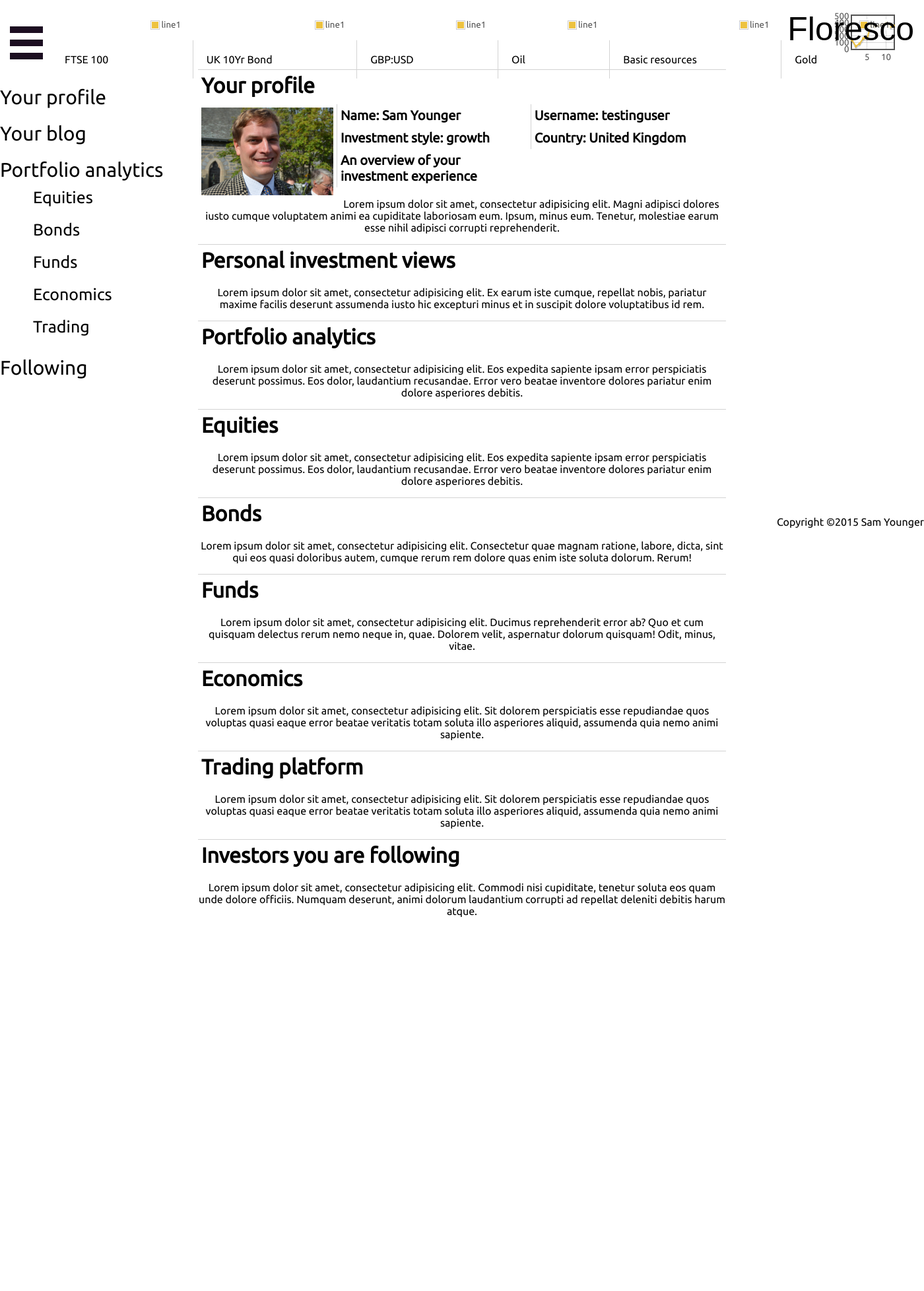
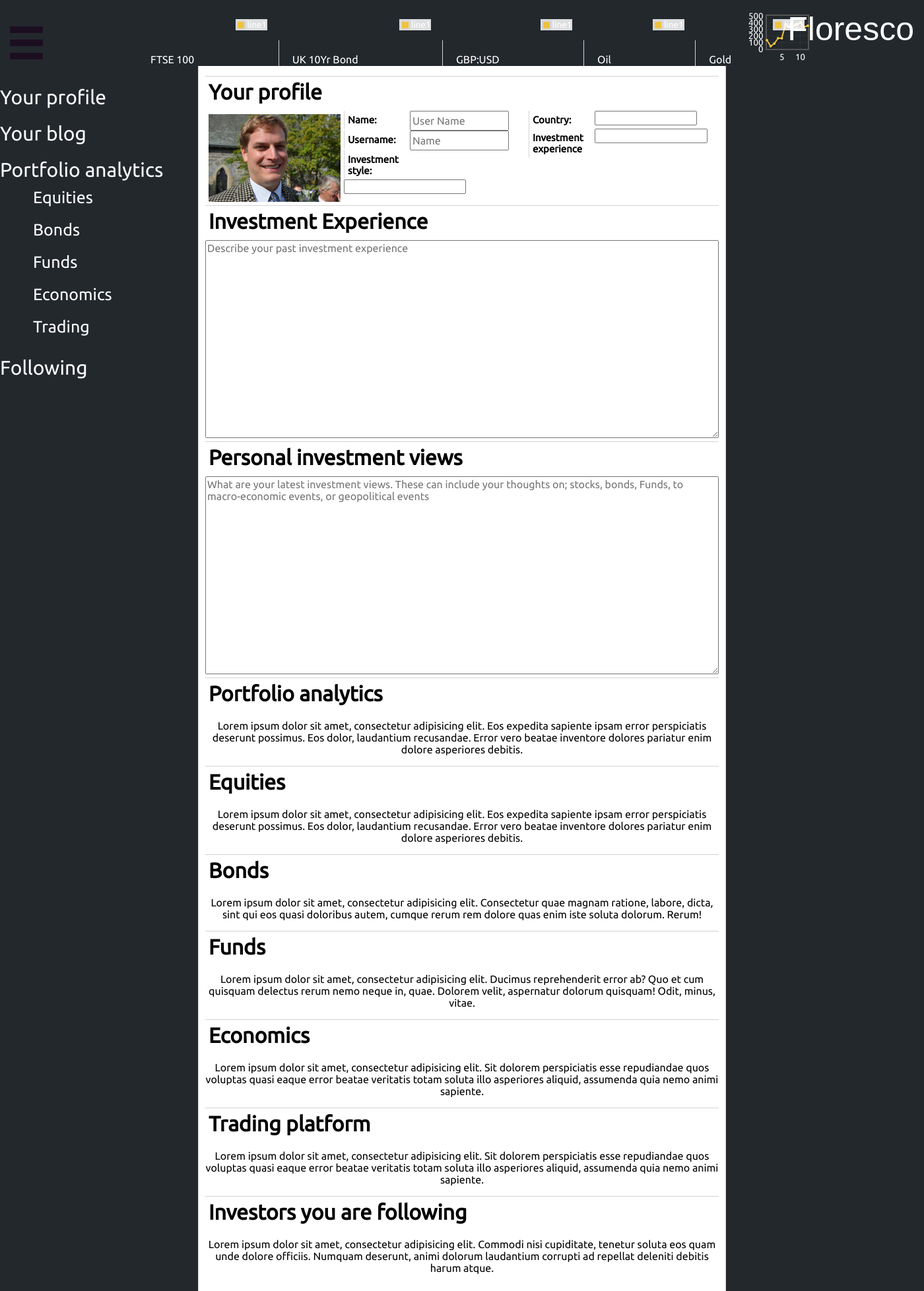
Before and after one commit to samyounger/floresco, a PHP site: page /main.html in a window 1400 px wide. Shown: the whole page at 66% size. Before the commit the page ends 1390 px from the top, so only its background shows below. Run offline with PHP 8.4, Linux system fonts and the light colour scheme; some libraries are stand-ins or nearby versions.

Commit message:
Formatting changes, & adding forms
added slate-background. Added forms to the profile section, and
textarea boxes to other sections.

```diff
--- a/CSS/style.css
+++ b/CSS/style.css
@@ -1,9 +1,10 @@
 * {
   box-sizing: border-box;
+  color: white;
   /*border: 1px dashed blue;*/
 }
 body {
-  /*background-color: #A182A4;*/
+  background-color: #23282D;
   font-family: 'Ubuntu', 'Arial', Sans-serif;
   margin: 0 auto;
   overflow-x: hidden;
@@ -11,7 +12,10 @@ body {
 }
 a {
   text-decoration: none;
-  color: black;
+  color: white;
+}
+site-wrap a {
+    color: black;
 }
 .about {
   position: relative;;
@@ -75,7 +79,7 @@ a {
 .register {
   margin: 0 auto;
   text-align: center;
-  border-top: 5px solid;
+  border-top: 5px solid #1C0E21;
   width: 150px;
   display: inline-block;
   font-size: 30px;
@@ -135,17 +139,6 @@ footer {
   }
   .site-nav a {
     color: #654F6F;
-  }
-  .site-wrap {
-      display: inline-block;
-      margin: 0 auto;
-      min-width: 100%;
-      min-height: 100%;
-      position: relative;
-      top: 0;
-      bottom: 100%;
-      left: 0;
-      z-index: 0;
   }
   .navigation {
     padding: 0;
@@ -245,14 +238,17 @@ footer {
 }
 
 site-wrap {
+    background-color: white;
     position: absolute;
     width: 800px;
     margin: 0 auto;
-    padding: 0;
+    padding: 10px;
     left: 0%;
     right: 0%;
     top: 100px;
     text-align: left;
+    border-left: 1px solid lightgrey;
+    border-right: 1px solid lightgrey;
 }
 site-wrap h1 {
     text-align: left;
@@ -260,6 +256,7 @@ site-wrap h1 {
     margin: 5px 0;
     padding: 5px;
     border-top: 1px solid lightgray;
+    color: black;
 }
 site-wrap img {
     float: left;
@@ -267,21 +264,38 @@ site-wrap img {
     padding: 0;
     margin: 5px;
 }
+.profilebox {
+  float: left;
+  width: 280px;
+}
 site-wrap h2 {
-    font-size: 20px;
-    display: inline-block;
+    font-size: 15px;
+    float: left;
     border-left: 1px solid lightgrey;
     padding: 5px;
-    margin: 0;
-    width: 290px;
+    margin:  0;
+    width: 100px;
+    color: black;
 }
 site-wrap h2:last-child {
-    display: block;
+    float: left;
     clear: both;
 }
-
 site-wrap p {
     text-align: center;
+    clear: both;
+    color: black;
+}
+input {
+    width: 150px;
+    height: 30px;
+    float: left;
+    color: black;
+}
+textarea {
+    width: 100%;
+    height: 300px;
+    color: black;
 }
 
 /*This is the clearfix*/
--- a/javascript/main.js
+++ b/javascript/main.js
@@ -1,11 +1,18 @@
-var data = [
-    [1, 130], [2, 40], [3, 80], [4, 160], [5, 159], [6, 370],
-    [7, 330], [8, 350], [9, 370], [10, 400], [11, 330], [12, 350]
-];
 
-var dataset = [
-    {
-        label: "line1",
-        data: data
-    }
-];
+    var data = [[1, 130], [2, 40], [3, 80], [4, 160], [5, 159], [6, 370], [7, 330], [8, 350], [9, 370], [10, 400], [11, 330], [12, 350]];
+
+    var dataset = [{label: "line1",data: data}];
+
+    var options = {
+        series: {
+            lines: { show: true },
+            points: {
+                radius: 1,
+                show: true
+            }
+        }
+    };
+
+    $(document).ready(function () {
+        $.plot($(".chart-placeholder"), dataset, options);
+    });
--- a/main.html
+++ b/main.html
@@ -6,27 +6,7 @@
 	<link type="text/css" rel="stylesheet" href="css/normalize.css" />
     <link href='https://fonts.googleapis.com/css?family=Ubuntu' rel='stylesheet' type='text/css'>
     <title>Floresco</title>
-    <script type="text/javascript" src="http://www.pureexample.com/js/lib/jquery-1.8.3.min.js"></script>
-    <script type="text/javascript" src="http://www.pureexample.com/js/flot/jquery.flot.min.js"></script>
-    <script type="text/javascript">
-    var data = [[1, 130], [2, 40], [3, 80], [4, 160], [5, 159], [6, 370], [7, 330], [8, 350], [9, 370], [10, 400], [11, 330], [12, 350]];
 
-    var dataset = [{label: "line1",data: data}];
-
-    var options = {
-        series: {
-            lines: { show: true },
-            points: {
-                radius: 1,
-                show: true
-            }
-        }
-    };
-
-    $(document).ready(function () {
-        $.plot($(".chart-placeholder"), dataset, options);
-    });
-    </script>
 </head>
 <body>
     <input type="checkbox" id="nav-trigger" class="nav-trigger" />
@@ -40,8 +20,6 @@
             <li class="market-charts">GBP:USD</li>
             <div class="chart-placeholder"></div>
             <li class="market-charts">Oil</li>
-            <div class="chart-placeholder"></div>
-            <li class="market-charts">Basic resources</li>
             <div class="chart-placeholder"></div>
             <li class="market-charts">Gold</li>
             <div class="chart-placeholder"></div>
@@ -79,14 +57,62 @@
     <site-wrap>
         <h1><a href="#">Your profile</a></h1>
             <img src="images/profile-photo.jpg" alt="profile-photo">
-            <h2>Name: Sam Younger</h2>
-            <h2>Username: testinguser</h2>
-            <h2>Investment style: growth</h2>
-            <h2>Country: United Kingdom</h2>
-            <h2>An overview of your investment experience</h2>
-            <p>Lorem ipsum dolor sit amet, consectetur adipisicing elit. Magni adipisci dolores iusto cumque voluptatem animi ea cupiditate laboriosam eum. Ipsum, minus eum. Tenetur, molestiae earum esse nihil adipisci corrupti reprehenderit.</p>
-        <h1><a href="#">Personal investment views</a></h1>
-            <p>Lorem ipsum dolor sit amet, consectetur adipisicing elit. Ex earum iste cumque, repellat nobis, pariatur maxime facilis deserunt assumenda iusto hic excepturi minus et in suscipit dolore voluptatibus id rem.</p>
+            <div class="profilebox">
+                <h2>Name:</h2>
+                <input type="text" id="name" placeholder="User Name"></input>
+                <h2>Username:</h2>
+                <input type="text" id="username" placeholder="Name"></input>
+                <h2>Investment style:</h2>
+                <select name="Strategy" id="strategy">
+                    <optgroup label="Low-risk">
+                    <option value="maximum-caution">Maximum caution</option>
+                    <option value="capital-preservation">Capital preservation</option>
+                    <optgroup label="Medium-risk">
+                    <option value="cautious">Cautious</option>
+                    <option value="balanced">Balanced</option>
+                    <optgroup label="Growth">
+                    <option value="balanced-growth">Balanced / Growth</option>
+                    <option value="growth">Growth</option>
+                    <option value="maximum-growth">Maximum growth</option>
+                    </optgroup>
+                </select>
+            </div>
+            <div class="profilebox">
+                <h2>Country:</h2>
+                <select name="country" id="country">
+                    <optgroup label="Europe">
+                        <option value="united-kingdom">United Kingdom</option>
+                        <option value="france">France</option>
+                        <option value="germany">Germany</option>
+                        <option value="spain">Spain</option>
+                        <option value="italy">Italy</option>
+                    <optgroup label="North America">
+                        <option value="usa">USA</option>
+                        <option value="canada">Canada</option>
+                        <option value="mexico">Mexico</option>
+                    <optgroup label="Latin-America">
+                        <option value="brazil">Brazil</option>
+                        <option value="bolivia">Bolivia</option>
+                        <option value="argentina">Argentina</option>
+                    <optgroup label="Asia">
+                        <option value="china">China</option>
+                        <option value="india">India</option>
+                        <option value="indonesia">Indonesia</option>
+                        <option value="australia">Australia</option>
+                </select>
+            </div>
+            <h2>Investment experience</h2>
+                <select name="experience" id="experience">
+                    <option value="none">None</option>
+                    <option value="limited">Limited</option>
+                    <option value="basic">Basic Understanding</option>
+                    <option value="in-progress">Some experience</option>
+                    <option value="experienced">Experienced</option>
+                </select>
+            <h1>Investment Experience</h1>
+            <textarea id="past-experience" placeholder="Describe your past investment experience"></textarea>
+            <h1><a href="#">Personal investment views</a></h1>
+            <textarea id="investment-views" placeholder="What are your latest investment views. These can include your thoughts on; stocks, bonds, Funds, to macro-economic events, or geopolitical events"></textarea>
         <h1><a href="#">Portfolio analytics</a></h1>
             <p>Lorem ipsum dolor sit amet, consectetur adipisicing elit. Eos expedita sapiente ipsam error perspiciatis deserunt possimus. Eos dolor, laudantium recusandae. Error vero beatae inventore dolores pariatur enim dolore asperiores debitis.</p>
         <h1><a href="#">Equities</a></h1>
@@ -102,6 +128,11 @@
         <h1><a href="#">Investors you are following</a></h1>
             <p>Lorem ipsum dolor sit amet, consectetur adipisicing elit. Commodi nisi cupiditate, tenetur soluta eos quam unde dolore officiis. Numquam deserunt, animi dolorum laudantium corrupti ad repellat deleniti debitis harum atque.</p>
     </site-wrap>
-    <footer>Copyright &copy;2015 Sam Younger</footer>
+    <!-- <footer>Copyright &copy;2015 Sam Younger</footer> -->
+
+ <script type="text/javascript" src="http://www.pureexample.com/js/lib/jquery-1.8.3.min.js"></script>
+ <script type="text/javascript" src="http://www.pureexample.com/js/flot/jquery.flot.min.js"></script>
+ <script type="text/javascript" src="javascript/main.js"></script>
+
 </body>
 </html>
```
